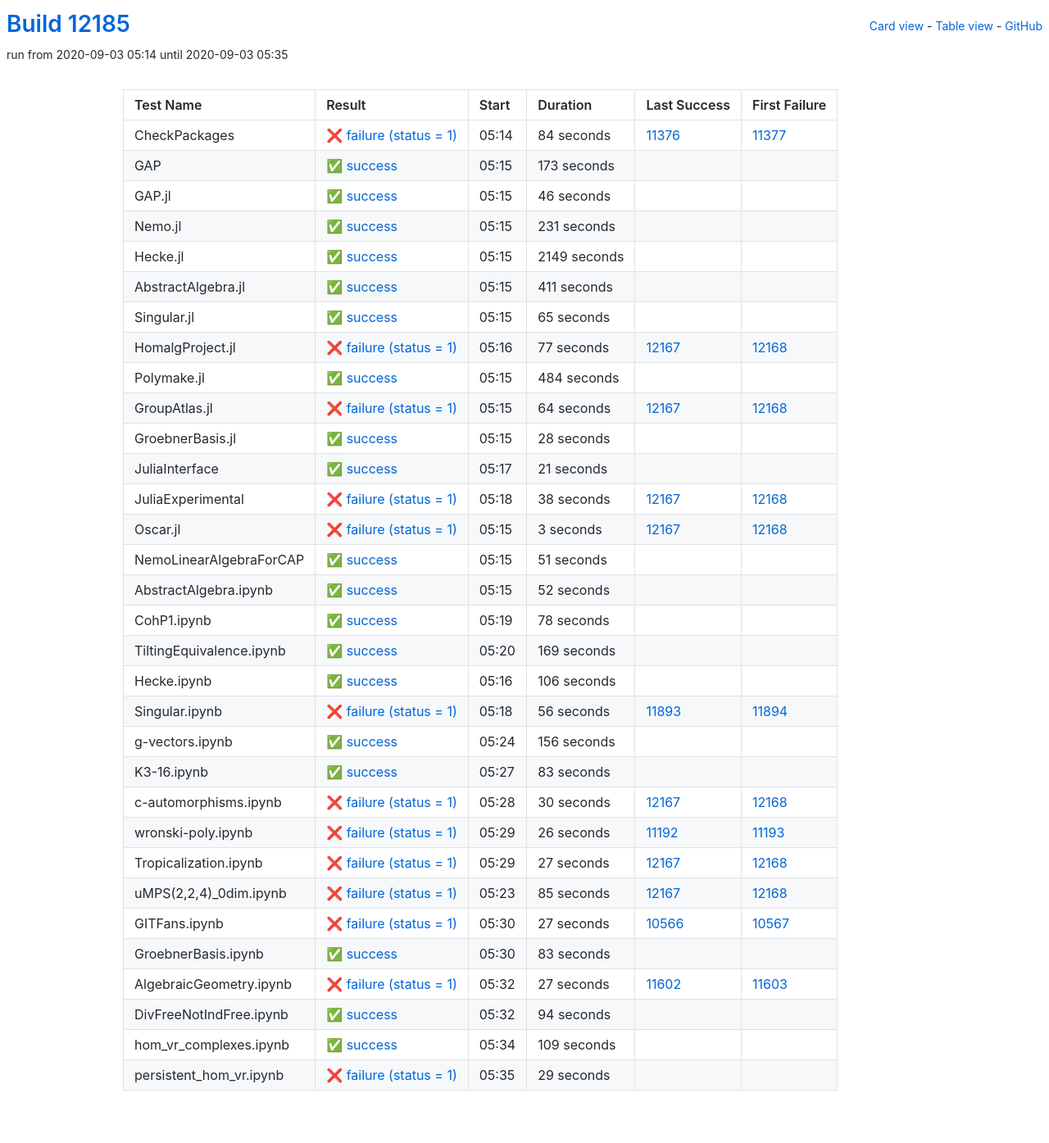
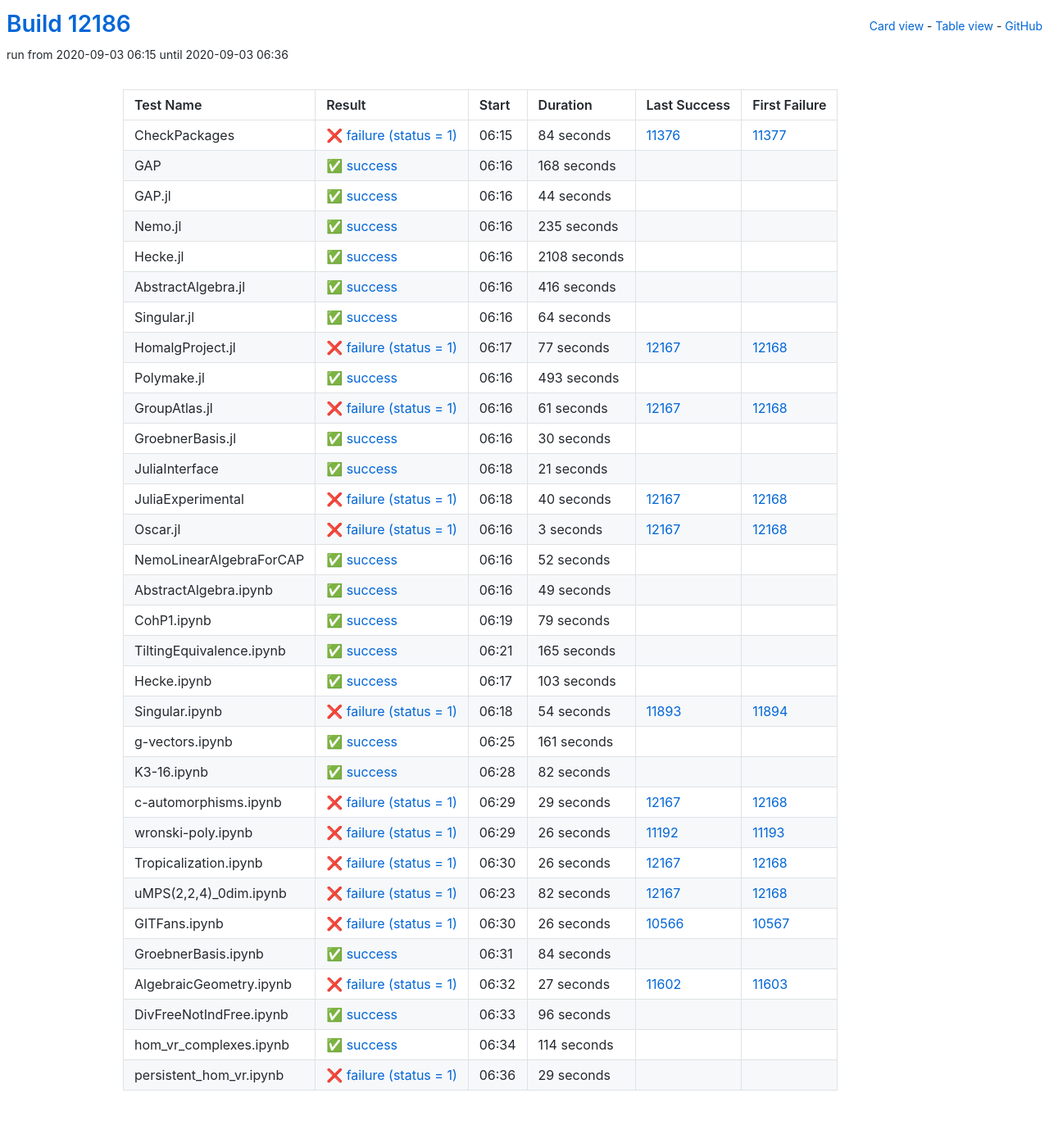
Before and after one commit to oscar-system/oscar-ci-status, a Jekyll site: the page built from table.html, in a window 1280 px wide. Shown: the whole page at 82% size. Built offline with Jekyll 4.4.1, drawn with Linux system fonts in a browser that asks for light colours.

Commit message:
Build #12186

```diff
--- a/_data/ci.yml
+++ b/_data/ci.yml
@@ -1,6 +1,6 @@
 ---
-build: 12185
-build_url: https://oscarci.mathematik.uni-kl.de/job/oscar/12185/
+build: 12186
+build_url: https://oscarci.mathematik.uni-kl.de/job/oscar/12186/
 job: oscar
 organization: oscar-system
 repo: oscar-ci-status
@@ -8,8 +8,8 @@
 tests:
 - name: CheckPackages
   id: checkpackages
-  log: https://oscarci.mathematik.uni-kl.de/job/oscar/12185/artifact/logs/build-12185/CheckPackages.log
-  start: 2020-09-03 05:14
+  log: https://oscarci.mathematik.uni-kl.de/job/oscar/12186/artifact/logs/build-12186/CheckPackages.log
+  start: 2020-09-03 06:15
   success: false
   exitcode: 1
   status: failure
@@ -20,80 +20,80 @@
   first_failure_url: https://oscarci.mathematik.uni-kl.de/job/oscar/11377/
 - name: GAP
   id: gap
-  log: https://oscarci.mathematik.uni-kl.de/job/oscar/12185/artifact/logs/build-12185/GAP.log
-  start: 2020-09-03 05:15
+  log: https://oscarci.mathematik.uni-kl.de/job/oscar/12186/artifact/logs/build-12186/GAP.log
+  start: 2020-09-03 06:16
   success: true
   exitcode: 0
   status: success
-  duration: 173
+  duration: 168
   last_success: false
   last_success_url:
   first_failure: false
   first_failure_url:
 - name: GAP.jl
   id: gap-jl
-  log: https://oscarci.mathematik.uni-kl.de/job/oscar/12185/artifact/logs/build-12185/GAP.jl.log
-  start: 2020-09-03 05:15
+  log: https://oscarci.mathematik.uni-kl.de/job/oscar/12186/artifact/logs/build-12186/GAP.jl.log
+  start: 2020-09-03 06:16
   success: true
   exitcode: 0
   status: success
-  duration: 46
+  duration: 44
   last_success: false
   last_success_url:
   first_failure: false
   first_failure_url:
 - name: Nemo.jl
   id: nemo-jl
-  log: https://oscarci.mathematik.uni-kl.de/job/oscar/12185/artifact/logs/build-12185/Nemo.jl.log
-  start: 2020-09-03 05:15
+  log: https://oscarci.mathematik.uni-kl.de/job/oscar/12186/artifact/logs/build-12186/Nemo.jl.log
+  start: 2020-09-03 06:16
   success: true
   exitcode: 0
   status: success
-  duration: 231
+  duration: 235
   last_success: false
   last_success_url:
   first_failure: false
   first_failure_url:
 - name: Hecke.jl
   id: hecke-jl
-  log: https://oscarci.mathematik.uni-kl.de/job/oscar/12185/artifact/logs/build-12185/Hecke.jl.log
-  start: 2020-09-03 05:15
+  log: https://oscarci.mathematik.uni-kl.de/job/oscar/12186/artifact/logs/build-12186/Hecke.jl.log
+  start: 2020-09-03 06:16
   success: true
   exitcode: 0
   status: success
-  duration: 2149
+  duration: 2108
   last_success: false
   last_success_url:
   first_failure: false
   first_failure_url:
 - name: AbstractAlgebra.jl
   id: abstractalgebra-jl
-  log: https://oscarci.mathematik.uni-kl.de/job/oscar/12185/artifact/logs/build-12185/AbstractAlgebra.jl.log
-  start: 2020-09-03 05:15
+  log: https://oscarci.mathematik.uni-kl.de/job/oscar/12186/artifact/logs/build-12186/AbstractAlgebra.jl.log
+  start: 2020-09-03 06:16
   success: true
   exitcode: 0
   status: success
-  duration: 411
+  duration: 416
   last_success: false
   last_success_url:
   first_failure: false
   first_failure_url:
 - name: Singular.jl
   id: singular-jl
-  log: https://oscarci.mathematik.uni-kl.de/job/oscar/12185/artifact/logs/build-12185/Singular.jl.log
-  start: 2020-09-03 05:15
+  log: https://oscarci.mathematik.uni-kl.de/job/oscar/12186/artifact/logs/build-12186/Singular.jl.log
+  start: 2020-09-03 06:16
   success: true
   exitcode: 0
   status: success
-  duration: 65
+  duration: 64
   last_success: false
   last_success_url:
   first_failure: false
   first_failure_url:
 - name: HomalgProject.jl
   id: homalgproject-jl
-  log: https://oscarci.mathematik.uni-kl.de/job/oscar/12185/artifact/logs/build-12185/HomalgProject.jl.log
-  start: 2020-09-03 05:16
+  log: https://oscarci.mathematik.uni-kl.de/job/oscar/12186/artifact/logs/build-12186/HomalgProject.jl.log
+  start: 2020-09-03 06:17
   success: false
   exitcode: 1
   status: failure
@@ -104,44 +104,44 @@
   first_failure_url: https://oscarci.mathematik.uni-kl.de/job/oscar/12168/
 - name: Polymake.jl
   id: polymake-jl
-  log: https://oscarci.mathematik.uni-kl.de/job/oscar/12185/artifact/logs/build-12185/Polymake.jl.log
-  start: 2020-09-03 05:15
+  log: https://oscarci.mathematik.uni-kl.de/job/oscar/12186/artifact/logs/build-12186/Polymake.jl.log
+  start: 2020-09-03 06:16
   success: true
   exitcode: 0
   status: success
-  duration: 484
+  duration: 493
   last_success: false
   last_success_url:
   first_failure: false
   first_failure_url:
 - name: GroupAtlas.jl
   id: groupatlas-jl
-  log: https://oscarci.mathematik.uni-kl.de/job/oscar/12185/artifact/logs/build-12185/GroupAtlas.jl.log
-  start: 2020-09-03 05:15
+  log: https://oscarci.mathematik.uni-kl.de/job/oscar/12186/artifact/logs/build-12186/GroupAtlas.jl.log
+  start: 2020-09-03 06:16
   success: false
   exitcode: 1
   status: failure
-  duration: 64
+  duration: 61
   last_success: 12167
   last_success_url: https://oscarci.mathematik.uni-kl.de/job/oscar/12167/
   first_failure: 12168
   first_failure_url: https://oscarci.mathematik.uni-kl.de/job/oscar/12168/
 - name: GroebnerBasis.jl
   id: groebnerbasis-jl
-  log: https://oscarci.mathematik.uni-kl.de/job/oscar/12185/artifact/logs/build-12185/GroebnerBasis.jl.log
-  start: 2020-09-03 05:15
+  log: https://oscarci.mathematik.uni-kl.de/job/oscar/12186/artifact/logs/build-12186/GroebnerBasis.jl.log
+  start: 2020-09-03 06:16
   success: true
   exitcode: 0
   status: success
-  duration: 28
+  duration: 30
   last_success: false
   last_success_url:
   first_failure: false
   first_failure_url:
 - name: JuliaInterface
   id: juliainterface
-  log: https://oscarci.mathematik.uni-kl.de/job/oscar/12185/artifact/logs/build-12185/JuliaInterface.log
-  start: 2020-09-03 05:17
+  log: https://oscarci.mathematik.uni-kl.de/job/oscar/12186/artifact/logs/build-12186/JuliaInterface.log
+  start: 2020-09-03 06:18
   success: true
   exitcode: 0
   status: success
@@ -152,20 +152,20 @@
   first_failure_url:
 - name: JuliaExperimental
   id: juliaexperimental
-  log: https://oscarci.mathematik.uni-kl.de/job/oscar/12185/artifact/logs/build-12185/JuliaExperimental.log
-  start: 2020-09-03 05:18
+  log: https://oscarci.mathematik.uni-kl.de/job/oscar/12186/artifact/logs/build-12186/JuliaExperimental.log
+  start: 2020-09-03 06:18
   success: false
   exitcode: 1
   status: failure
-  duration: 38
+  duration: 40
   last_success: 12167
   last_success_url: https://oscarci.mathematik.uni-kl.de/job/oscar/12167/
   first_failure: 12168
   first_failure_url: https://oscarci.mathematik.uni-kl.de/job/oscar/12168/
 - name: Oscar.jl
   id: oscar-jl
-  log: https://oscarci.mathematik.uni-kl.de/job/oscar/12185/artifact/logs/build-12185/Oscar.jl.log
-  start: 2020-09-03 05:15
+  log: https://oscarci.mathematik.uni-kl.de/job/oscar/12186/artifact/logs/build-12186/Oscar.jl.log
+  start: 2020-09-03 06:16
   success: false
   exitcode: 1
   status: failure
@@ -176,20 +176,8 @@
   first_failure_url: https://oscarci.mathematik.uni-kl.de/job/oscar/12168/
 - name: NemoLinearAlgebraForCAP
   id: nemolinearalgebraforcap
-  log: https://oscarci.mathematik.uni-kl.de/job/oscar/12185/artifact/logs/build-12185/NemoLinearAlgebraForCAP.log
-  start: 2020-09-03 05:15
-  success: true
-  exitcode: 0
-  status: success
-  duration: 51
-  last_success: false
-  last_success_url:
-  first_failure: false
-  first_failure_url:
-- name: AbstractAlgebra.ipynb
-  id: abstractalgebra-ipynb
-  log: https://oscarci.mathematik.uni-kl.de/job/oscar/12185/artifact/logs/build-12185/AbstractAlgebra.ipynb.log
-  start: 2020-09-03 05:15
+  log: https://oscarci.mathematik.uni-kl.de/job/oscar/12186/artifact/logs/build-12186/NemoLinearAlgebraForCAP.log
+  start: 2020-09-03 06:16
   success: true
   exitcode: 0
   status: success
@@ -198,94 +186,106 @@
   last_success_url:
   first_failure: false
   first_failure_url:
-- name: CohP1.ipynb
-  id: cohp1-ipynb
-  log: https://oscarci.mathematik.uni-kl.de/job/oscar/12185/artifact/logs/build-12185/CohP1.ipynb.log
-  start: 2020-09-03 05:19
+- name: AbstractAlgebra.ipynb
+  id: abstractalgebra-ipynb
+  log: https://oscarci.mathematik.uni-kl.de/job/oscar/12186/artifact/logs/build-12186/AbstractAlgebra.ipynb.log
+  start: 2020-09-03 06:16
   success: true
   exitcode: 0
   status: success
-  duration: 78
+  duration: 49
+  last_success: false
+  last_success_url:
+  first_failure: false
+  first_failure_url:
+- name: CohP1.ipynb
+  id: cohp1-ipynb
+  log: https://oscarci.mathematik.uni-kl.de/job/oscar/12186/artifact/logs/build-12186/CohP1.ipynb.log
+  start: 2020-09-03 06:19
+  success: true
+  exitcode: 0
+  status: success
+  duration: 79
   last_success: false
   last_success_url:
   first_failure: false
   first_failure_url:
 - name: TiltingEquivalence.ipynb
   id: tiltingequivalence-ipynb
-  log: https://oscarci.mathematik.uni-kl.de/job/oscar/12185/artifact/logs/build-12185/TiltingEquivalence.ipynb.log
-  start: 2020-09-03 05:20
+  log: https://oscarci.mathematik.uni-kl.de/job/oscar/12186/artifact/logs/build-12186/TiltingEquivalence.ipynb.log
+  start: 2020-09-03 06:21
   success: true
   exitcode: 0
   status: success
-  duration: 169
+  duration: 165
   last_success: false
   last_success_url:
   first_failure: false
   first_failure_url:
 - name: Hecke.ipynb
   id: hecke-ipynb
-  log: https://oscarci.mathematik.uni-kl.de/job/oscar/12185/artifact/logs/build-12185/Hecke.ipynb.log
-  start: 2020-09-03 05:16
+  log: https://oscarci.mathematik.uni-kl.de/job/oscar/12186/artifact/logs/build-12186/Hecke.ipynb.log
+  start: 2020-09-03 06:17
   success: true
   exitcode: 0
   status: success
-  duration: 106
+  duration: 103
   last_success: false
   last_success_url:
   first_failure: false
   first_failure_url:
 - name: Singular.ipynb
   id: singular-ipynb
-  log: https://oscarci.mathematik.uni-kl.de/job/oscar/12185/artifact/logs/build-12185/Singular.ipynb.log
-  start: 2020-09-03 05:18
+  log: https://oscarci.mathematik.uni-kl.de/job/oscar/12186/artifact/logs/build-12186/Singular.ipynb.log
+  start: 2020-09-03 06:18
   success: false
   exitcode: 1
   status: failure
-  duration: 56
+  duration: 54
   last_success: 11893
   last_success_url: https://oscarci.mathematik.uni-kl.de/job/oscar/11893/
   first_failure: 11894
   first_failure_url: https://oscarci.mathematik.uni-kl.de/job/oscar/11894/
 - name: g-vectors.ipynb
   id: g-vectors-ipynb
-  log: https://oscarci.mathematik.uni-kl.de/job/oscar/12185/artifact/logs/build-12185/g-vectors.ipynb.log
-  start: 2020-09-03 05:24
+  log: https://oscarci.mathematik.uni-kl.de/job/oscar/12186/artifact/logs/build-12186/g-vectors.ipynb.log
+  start: 2020-09-03 06:25
   success: true
   exitcode: 0
   status: success
-  duration: 156
+  duration: 161
   last_success: false
   last_success_url:
   first_failure: false
   first_failure_url:
 - name: K3-16.ipynb
   id: k3-16-ipynb
-  log: https://oscarci.mathematik.uni-kl.de/job/oscar/12185/artifact/logs/build-12185/K3-16.ipynb.log
-  start: 2020-09-03 05:27
+  log: https://oscarci.mathematik.uni-kl.de/job/oscar/12186/artifact/logs/build-12186/K3-16.ipynb.log
+  start: 2020-09-03 06:28
   success: true
   exitcode: 0
   status: success
-  duration: 83
+  duration: 82
   last_success: false
   last_success_url:
   first_failure: false
   first_failure_url:
 - name: c-automorphisms.ipynb
   id: c-automorphisms-ipynb
-  log: https://oscarci.mathematik.uni-kl.de/job/oscar/12185/artifact/logs/build-12185/c-automorphisms.ipynb.log
-  start: 2020-09-03 05:28
+  log: https://oscarci.mathematik.uni-kl.de/job/oscar/12186/artifact/logs/build-12186/c-automorphisms.ipynb.log
+  start: 2020-09-03 06:29
   success: false
   exitcode: 1
   status: failure
-  duration: 30
+  duration: 29
   last_success: 12167
   last_success_url: https://oscarci.mathematik.uni-kl.de/job/oscar/12167/
   first_failure: 12168
   first_failure_url: https://oscarci.mathematik.uni-kl.de/job/oscar/12168/
 - name: wronski-poly.ipynb
   id: wronski-poly-ipynb
-  log: https://oscarci.mathematik.uni-kl.de/job/oscar/12185/artifact/logs/build-12185/wronski-poly.ipynb.log
-  start: 2020-09-03 05:29
+  log: https://oscarci.mathematik.uni-kl.de/job/oscar/12186/artifact/logs/build-12186/wronski-poly.ipynb.log
+  start: 2020-09-03 06:29
   success: false
   exitcode: 1
   status: failure
@@ -296,56 +296,56 @@
   first_failure_url: https://oscarci.mathematik.uni-kl.de/job/oscar/11193/
 - name: Tropicalization.ipynb
   id: tropicalization-ipynb
-  log: https://oscarci.mathematik.uni-kl.de/job/oscar/12185/artifact/logs/build-12185/Tropicalization.ipynb.log
-  start: 2020-09-03 05:29
+  log: https://oscarci.mathematik.uni-kl.de/job/oscar/12186/artifact/logs/build-12186/Tropicalization.ipynb.log
+  start: 2020-09-03 06:30
   success: false
   exitcode: 1
   status: failure
-  duration: 27
+  duration: 26
   last_success: 12167
   last_success_url: https://oscarci.mathematik.uni-kl.de/job/oscar/12167/
   first_failure: 12168
   first_failure_url: https://oscarci.mathematik.uni-kl.de/job/oscar/12168/
 - name: uMPS(2,2,4)_0dim.ipynb
   id: umps-2-2-4-0dim-ipynb
-  log: https://oscarci.mathematik.uni-kl.de/job/oscar/12185/artifact/logs/build-12185/uMPS-2-2-4-_0dim.ipynb.log
-  start: 2020-09-03 05:23
+  log: https://oscarci.mathematik.uni-kl.de/job/oscar/12186/artifact/logs/build-12186/uMPS-2-2-4-_0dim.ipynb.log
+  start: 2020-09-03 06:23
   success: false
   exitcode: 1
   status: failure
-  duration: 85
+  duration: 82
   last_success: 12167
   last_success_url: https://oscarci.mathematik.uni-kl.de/job/oscar/12167/
   first_failure: 12168
   first_failure_url: https://oscarci.mathematik.uni-kl.de/job/oscar/12168/
 - name: GITFans.ipynb
   id: gitfans-ipynb
-  log: https://oscarci.mathematik.uni-kl.de/job/oscar/12185/artifact/logs/build-12185/GITFans.ipynb.log
-  start: 2020-09-03 05:30
+  log: https://oscarci.mathematik.uni-kl.de/job/oscar/12186/artifact/logs/build-12186/GITFans.ipynb.log
+  start: 2020-09-03 06:30
   success: false
   exitcode: 1
   status: failure
-  duration: 27
+  duration: 26
   last_success: 10566
   last_success_url: https://oscarci.mathematik.uni-kl.de/job/oscar/10566/
   first_failure: 10567
   first_failure_url: https://oscarci.mathematik.uni-kl.de/job/oscar/10567/
 - name: GroebnerBasis.ipynb
   id: groebnerbasis-ipynb
-  log: https://oscarci.mathematik.uni-kl.de/job/oscar/12185/artifact/logs/build-12185/GroebnerBasis.ipynb.log
-  start: 2020-09-03 05:30
+  log: https://oscarci.mathematik.uni-kl.de/job/oscar/12186/artifact/logs/build-12186/GroebnerBasis.ipynb.log
+  start: 2020-09-03 06:31
   success: true
   exitcode: 0
   status: success
-  duration: 83
+  duration: 84
   last_success: false
   last_success_url:
   first_failure: false
   first_failure_url:
 - name: AlgebraicGeometry.ipynb
   id: algebraicgeometry-ipynb
-  log: https://oscarci.mathematik.uni-kl.de/job/oscar/12185/artifact/logs/build-12185/AlgebraicGeometry.ipynb.log
-  start: 2020-09-03 05:32
+  log: https://oscarci.mathematik.uni-kl.de/job/oscar/12186/artifact/logs/build-12186/AlgebraicGeometry.ipynb.log
+  start: 2020-09-03 06:32
   success: false
   exitcode: 1
   status: failure
@@ -356,32 +356,32 @@
   first_failure_url: https://oscarci.mathematik.uni-kl.de/job/oscar/11603/
 - name: DivFreeNotIndFree.ipynb
   id: divfreenotindfree-ipynb
-  log: https://oscarci.mathematik.uni-kl.de/job/oscar/12185/artifact/logs/build-12185/DivFreeNotIndFree.ipynb.log
-  start: 2020-09-03 05:32
+  log: https://oscarci.mathematik.uni-kl.de/job/oscar/12186/artifact/logs/build-12186/DivFreeNotIndFree.ipynb.log
+  start: 2020-09-03 06:33
   success: true
   exitcode: 0
   status: success
-  duration: 94
+  duration: 96
   last_success: false
   last_success_url:
   first_failure: false
   first_failure_url:
 - name: hom_vr_complexes.ipynb
   id: hom-vr-complexes-ipynb
-  log: https://oscarci.mathematik.uni-kl.de/job/oscar/12185/artifact/logs/build-12185/hom_vr_complexes.ipynb.log
-  start: 2020-09-03 05:34
+  log: https://oscarci.mathematik.uni-kl.de/job/oscar/12186/artifact/logs/build-12186/hom_vr_complexes.ipynb.log
+  start: 2020-09-03 06:34
   success: true
   exitcode: 0
   status: success
-  duration: 109
+  duration: 114
   last_success: false
   last_success_url:
   first_failure: false
   first_failure_url:
 - name: persistent_hom_vr.ipynb
   id: persistent-hom-vr-ipynb
-  log: https://oscarci.mathematik.uni-kl.de/job/oscar/12185/artifact/logs/build-12185/persistent_hom_vr.ipynb.log
-  start: 2020-09-03 05:35
+  log: https://oscarci.mathematik.uni-kl.de/job/oscar/12186/artifact/logs/build-12186/persistent_hom_vr.ipynb.log
+  start: 2020-09-03 06:36
   success: false
   exitcode: 1
   status: failure
```
Also changed, not shown: README.md.
